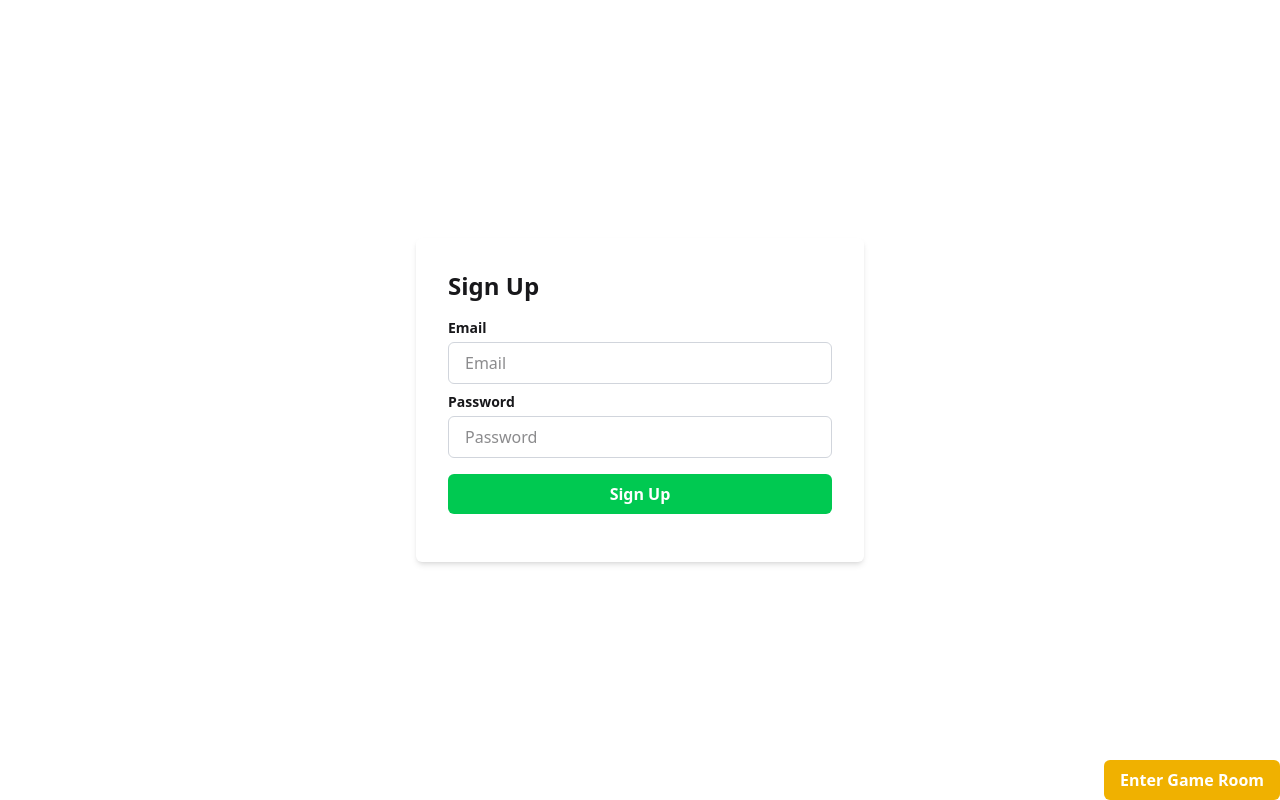
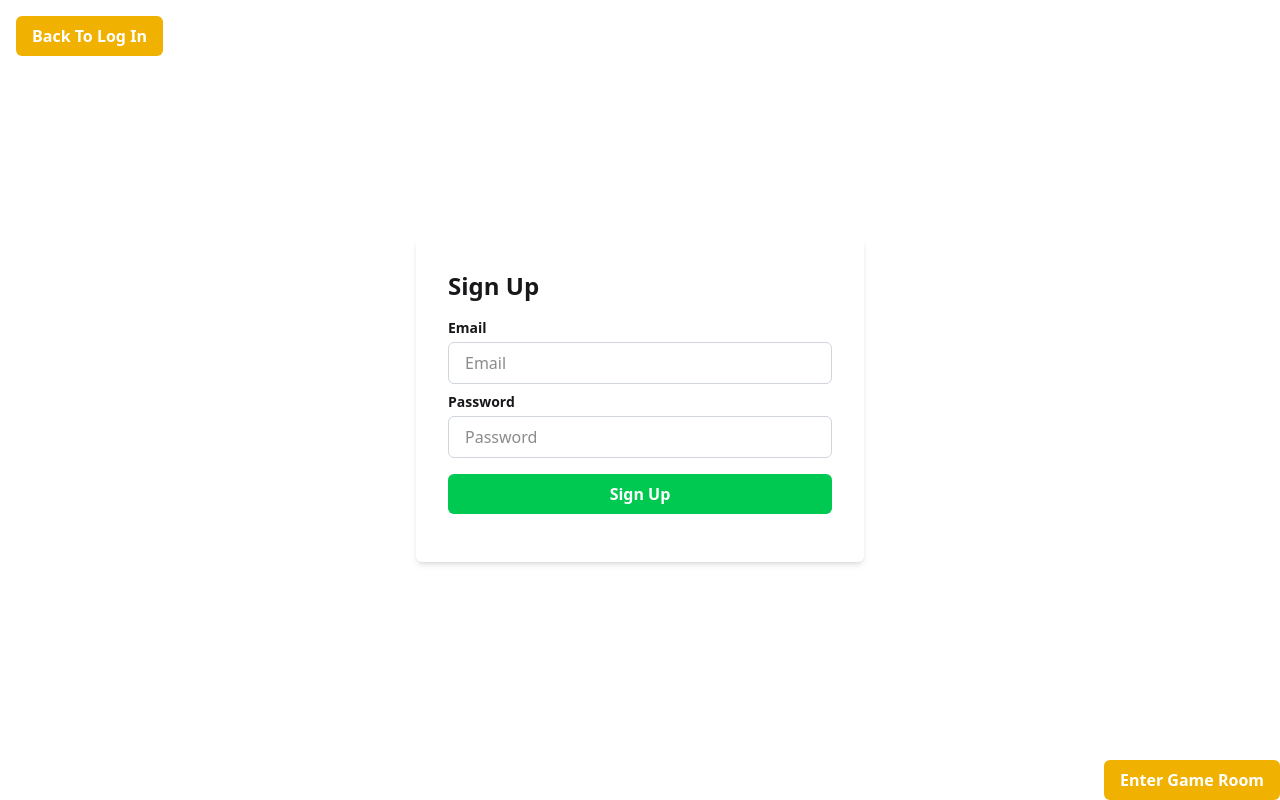
Before and after one commit to staten-island-tech/supabase-project-laiths-lucky-lounge-and-co, a Vue app in the folder app/: page /signup in a window 1280 px wide. Built offline with nearby package versions, Linux system fonts and the light colour scheme.

Commit message:
hsrytjdt

```diff
--- a/app/src/components/ConfirmEmail.vue
+++ b/app/src/components/ConfirmEmail.vue
@@ -22,7 +22,7 @@ onMounted(async () => {
     error.value = confirmError.message
   } else {
     setTimeout(() => {
-      window.location.href = '/homepage'
+      window.location.href = '/'
     }, 2000)
   }
 
--- a/app/src/components/SignUp.vue
+++ b/app/src/components/SignUp.vue
@@ -1,5 +1,11 @@
 <template>
   <div class="min-h-screen flex items-center justify-center">
+    <RouterLink
+      to="/"
+      class="absolute top-0 left-0 m-4 bg-yellow-500 hover:bg-yellow-600 text-white font-semibold py-2 px-4 rounded-md transition"
+    >
+      Back To Log In
+    </RouterLink>
     <form
       @submit.prevent="handleSignUp"
       class="bg-white rounded-md shadow-md p-8 space-y-4 w-full max-w-md"
@@ -38,6 +44,9 @@
         {{ isLoading ? 'Registering...' : 'Sign Up' }}
       </button>
       <p v-if="error" class="text-red-500 text-sm">{{ error }}</p>
+      <p v-if="dLoading">
+        An email was sent to your inbox, after confirming your email proceed to log in.
+      </p>
       <RouterLink
         to="/homepage"
         class="absolute bottom-0 right-0 bg-yellow-500 hover:bg-yellow-600 text-white font-semibold py-2 px-4 rounded-md transition"
@@ -51,16 +60,16 @@
 <script setup>
 import { ref } from 'vue'
 import { supabase } from '@/lib/supabase'
-import { useRouter } from 'vue-router'
 
 const email = ref('')
 const password = ref('')
 const isLoading = ref(false)
 const error = ref(null)
-const router = useRouter()
+const dLoading = ref(false)
 
 const handleSignUp = async () => {
   isLoading.value = true
+  dLoading.value = false
   error.value = null
 
   const { data, error: signUpError } = await supabase.auth.signUp({
@@ -74,6 +83,6 @@ const handleSignUp = async () => {
     error.value = signUpError.message
     return
   }
-  router.push('/confirmemail')
+  dLoading.value = true
 }
 </script>
```
